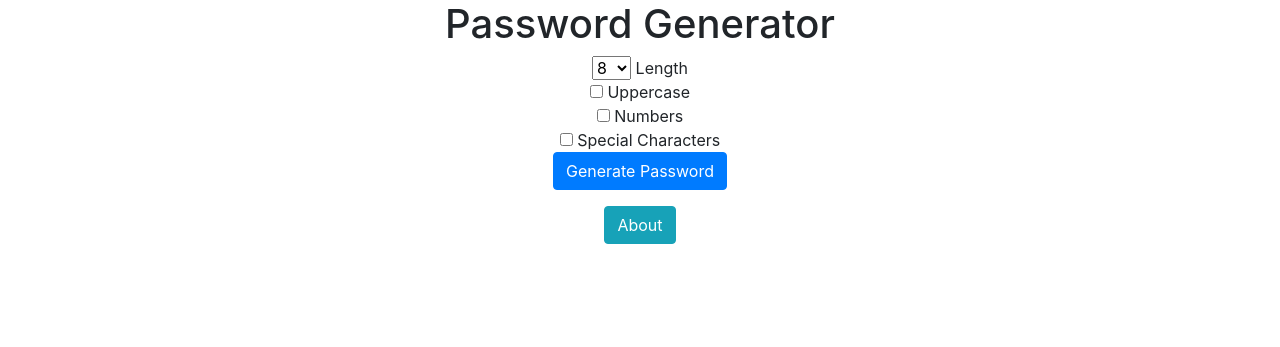
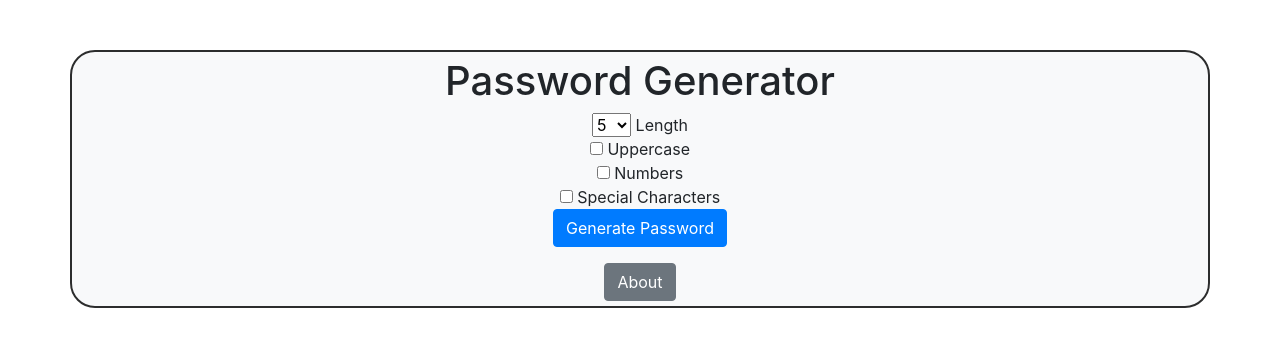
Before and after one commit to saamuelkim/django3-password-generator, a Django app: page / in a window 1280 px wide. Shown: the top 347 px of the page. Run offline with Django 4.2, Linux system fonts and the light colour scheme.

Commit message:
More stlying

```diff
--- a/generator/templates/generator/home.html
+++ b/generator/templates/generator/home.html
@@ -1,16 +1,27 @@
 <link rel="stylesheet" href="https://cdn.jsdelivr.net/npm/bootstrap@4.4.1/dist/css/bootstrap.min.css" integrity="sha384-Vkoo8x4CGsO3+Hhxv8T/Q5PaXtkKtu6ug5TOeNV6gBiFeWPGFN9MuhOf23Q9Ifjh" crossorigin="anonymous">
-<div class="container text-center">
+<style>
+    .custom-container {
+      border: 2px solid #2c2d2d;
+      background-color: #f8f9fa;
+      margin-top: 50px;
+      padding: 5px;
+      text-align: center;
+      border-radius: 25px;
+      width: 1200px;
+    }
+  </style>
+
+<div class="container custom-container">
     <h1>Password Generator</h1>
 
     <form action="{% url 'password' %}">
         <select name="length">
-            <option value="5">5</option>
+            <option value="5" selected="selected">5</option>
             <option value="6">6</option>
             <option value="7">7</option>
-            <option value="8" selected="selected">8</option>
+            <option value="8">8</option>
             <option value="9">9</option>
             <option value="10">10</option>
-            <option value="11">11</option>
         </select> Length
         <br>
         <input type="checkbox" name="uppercase"> Uppercase
@@ -22,5 +33,5 @@
         <input type="submit" value="Generate Password" class="btn btn-primary">
     </form>
 
-    <a href="{% url 'about' %}" class="btn btn-info">About</a>
+    <a href="{% url 'about' %}" class="btn btn-secondary">About</a>
 </div>
--- a/password_generator/settings.py
+++ b/password_generator/settings.py
@@ -104,7 +104,7 @@ AUTH_PASSWORD_VALIDATORS = [
 # Internationalization
 # https://docs.djangoproject.com/en/4.0/topics/i18n/
 
-LANGUAGE_CODE = 'en-us'
+LANGUAGE_CODE = 'en-nz'
 
 TIME_ZONE = 'UTC'
 
```
Also changed, not shown: generator/templates/generator/about.html (+18 -2 lines), generator/templates/generator/password.html (+16 -3 lines), db.sqlite3.
